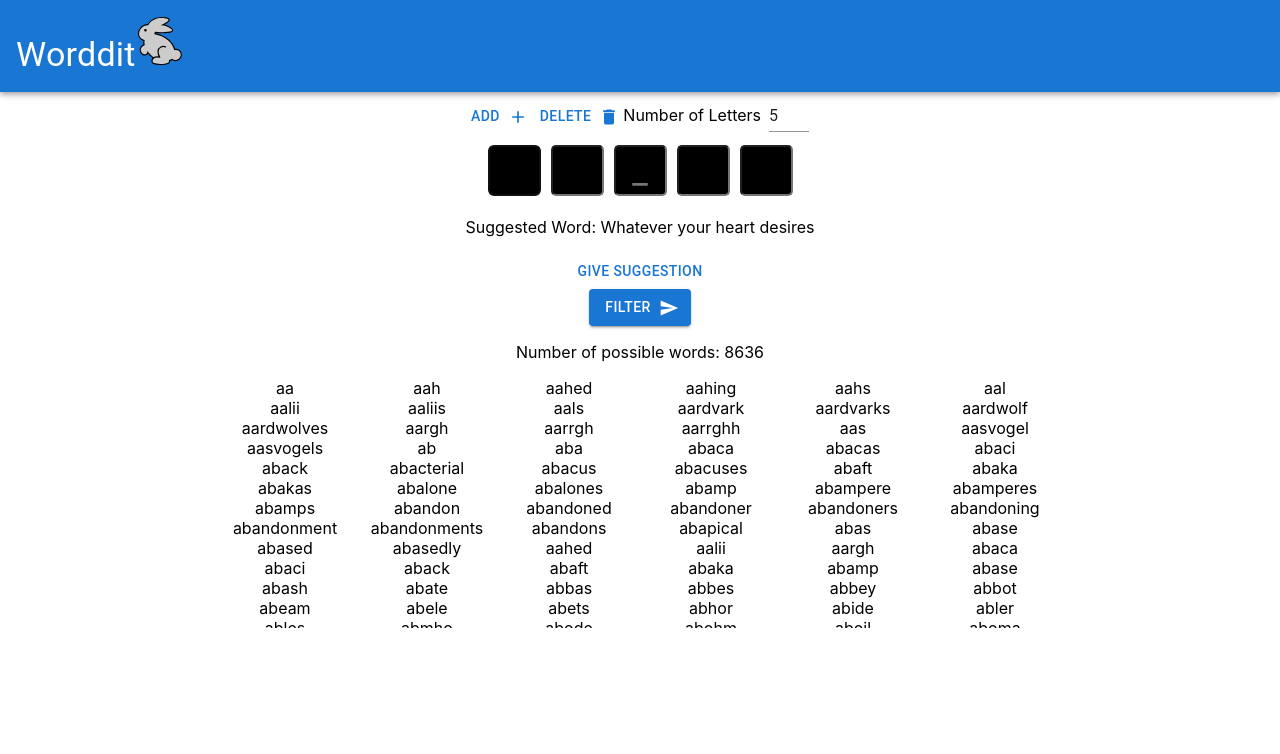
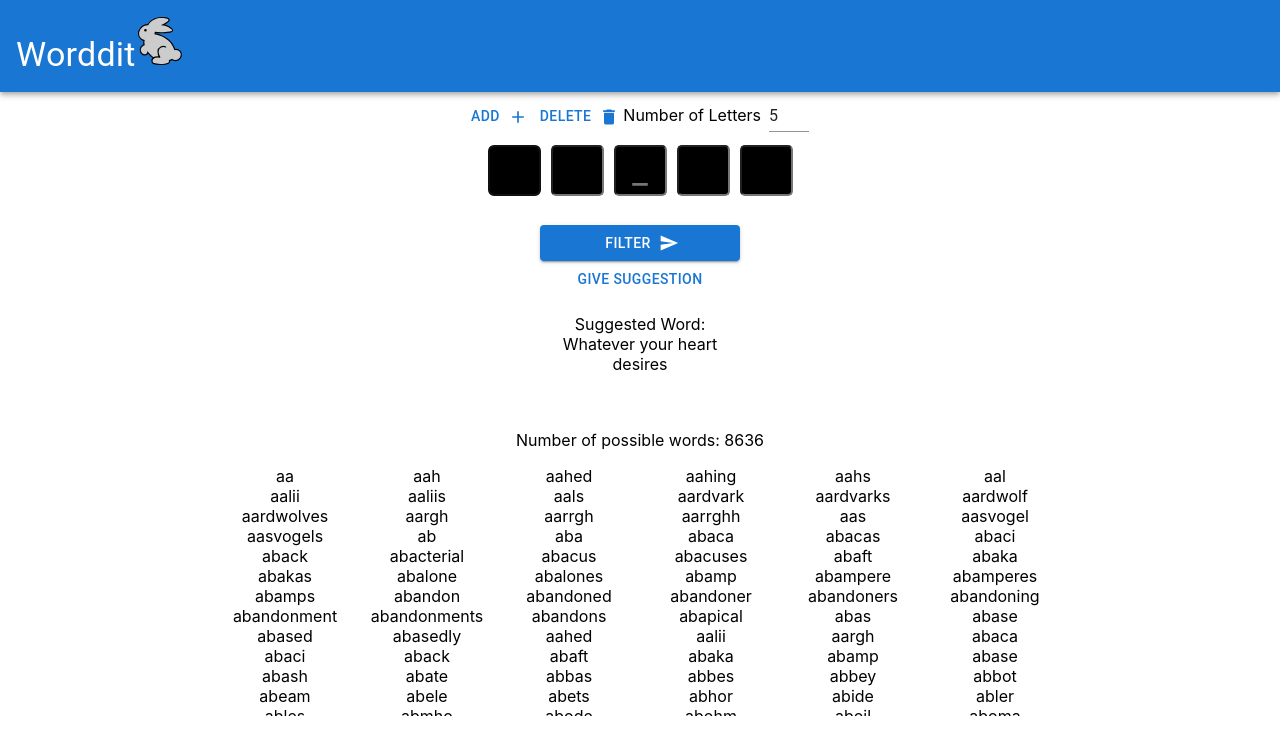
Before and after one commit to kensonhui/worddit, a React (Create React App) app: page / in a window 1280 px wide. Shown: the top 754 px of the page. Built offline with nearby package versions, Linux system fonts and the light colour scheme.

Commit message:
Added character occurance filter

```diff
--- a/src/components/Worddit.js
+++ b/src/components/Worddit.js
@@ -1,12 +1,11 @@
 import { useEffect, useState } from "react";
 import RICIBs from "./ReactIndividualCharacterInputBoxes";
-import { Button, Container, Grid, Input } from "@mui/material";
+import { Button, Container, Grid, Input, Box } from "@mui/material";
 import AddIcon from "@mui/icons-material/Add";
 import DeleteIcon from "@mui/icons-material/Delete";
 import SendIcon from "@mui/icons-material/Send";
 import { dictionary } from "../assets/dictionary";
 import InfiniteScroll from "react-infinite-scroll-component";
-import { WidgetsRounded } from "@mui/icons-material";
 export default function Worddit(props) {
   const increment = 50;
 
@@ -130,16 +129,31 @@ export default function Worddit(props) {
       .fill([])
       .map(() => []);
     let greenLetters = Array(numLetters).fill(".");
+    let occurancesRegex = "";
     rows.forEach(({ colourArray, characterArray }) => {
+      const blackLettersOfWord = [];
+      const yellowLettersOfWord = [];
+      const greenLettersOfWord = [];
       for (let i = 0; i < numLetters; i++) {
         if (colourArray[i] === "black") {
           blackLetters.push(characterArray[i]);
+          blackLettersOfWord.push(characterArray[i]);
         } else if (colourArray[i] === "yellow") {
           yellowLetters[i].push(characterArray[i]);
+          yellowLettersOfWord.push(characterArray[i]);
         } else if (colourArray[i] === "green") {
           greenLetters[i] = characterArray[i];
+          greenLettersOfWord.push(characterArray[i]);
         }
       }
+      // Max/min nubmer occurances for each character
+      const yellowAndGreenFilter = yellowLettersOfWord.concat(greenLettersOfWord);
+      const yellowAndGreenSet = [...new Set(yellowAndGreenFilter)];
+      yellowAndGreenSet.forEach((char) => {
+        let minOccurances = yellowAndGreenFilter.filter((letter) => letter === char).length;
+        if (minOccurances > 1)
+        occurancesRegex += `(?=^([^${char}\\n]*${char}[^${char}\\n]*){${minOccurances},${blackLettersOfWord.includes(char)? minOccurances: ''}}$)`;
+      });
     });
     let yellowRegex = "";
     let yellowFilter = "";
@@ -165,8 +179,9 @@ export default function Worddit(props) {
             .join("")}]+$)`
         : "";
     const greenRegex = `${greenLetters.join("")}`;
+    const completeRegex = `^${blackRegex}${yellowRegex}${occurancesRegex}${greenRegex}$`;
     const newFiltered = dictionary.filter((word) =>
-      word.match(`^${blackRegex}${yellowRegex}${greenRegex}$`)
+      word.match(completeRegex)
     );
     setFiltered(newFiltered);
     setCurrent(newFiltered.slice(0, increment));
@@ -251,14 +266,14 @@ export default function Worddit(props) {
           />
         ))}
       </Grid>
-      <Grid>
-        <p>Suggested Word: {suggestedWord}</p>
-        <Button onClick={getSuggestion}>Give Suggestion</Button>
-      </Grid>
 
-      <Button variant="contained" endIcon={<SendIcon />} onClick={filterWords}>
+      <Box sx={{display: 'flex', flexDirection:"column", width: 200, p: 3}} >
+      <Button type="submit" variant="contained" endIcon={<SendIcon />} onClick={filterWords}>
         Filter
       </Button>
+        <Button onClick={getSuggestion}>Give Suggestion</Button>
+        <p>Suggested Word: {suggestedWord}</p>
+      </Box>
 
       <Container fixed maxWidth="md">
         <p>Number of possible words: {filtered.length} </p>
```
